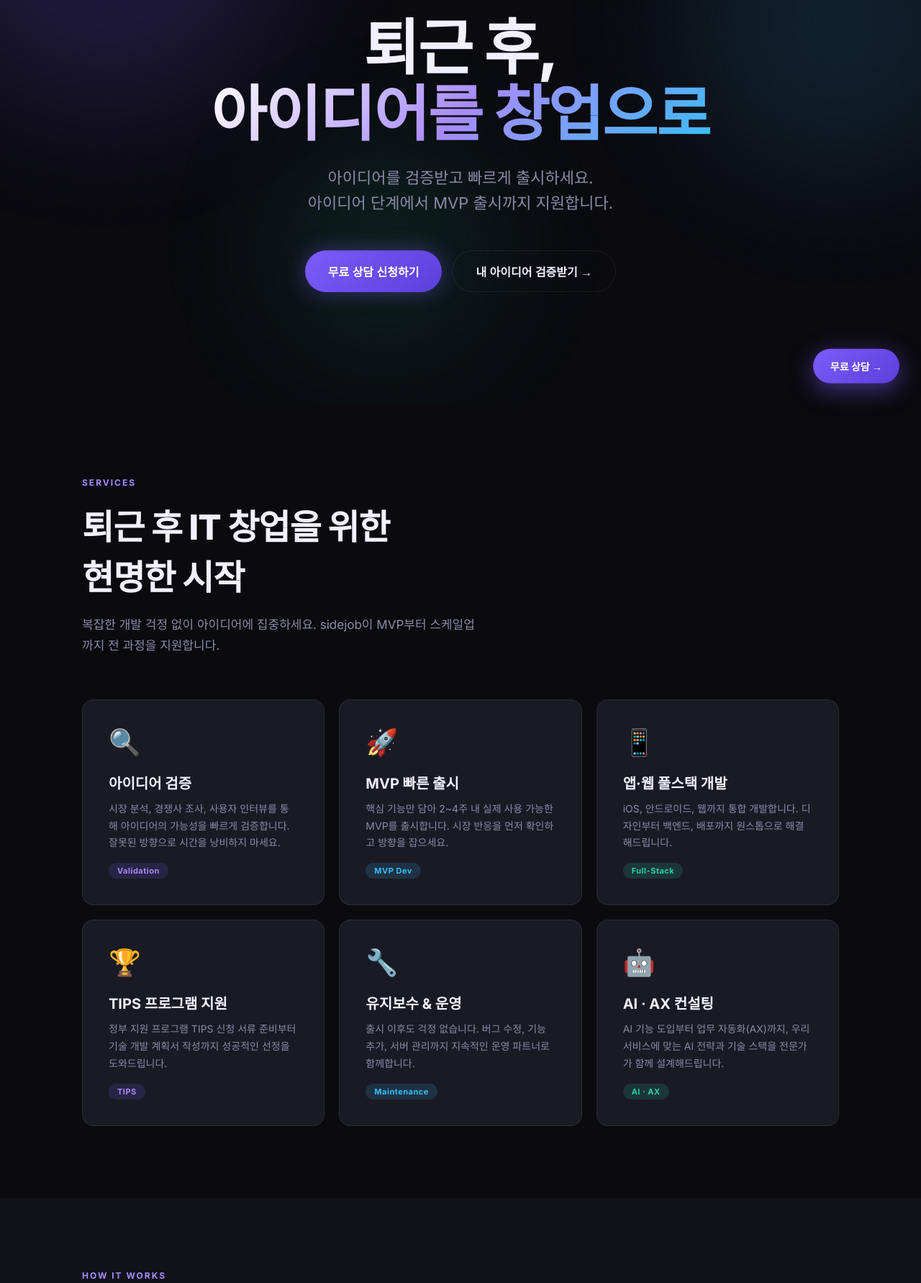
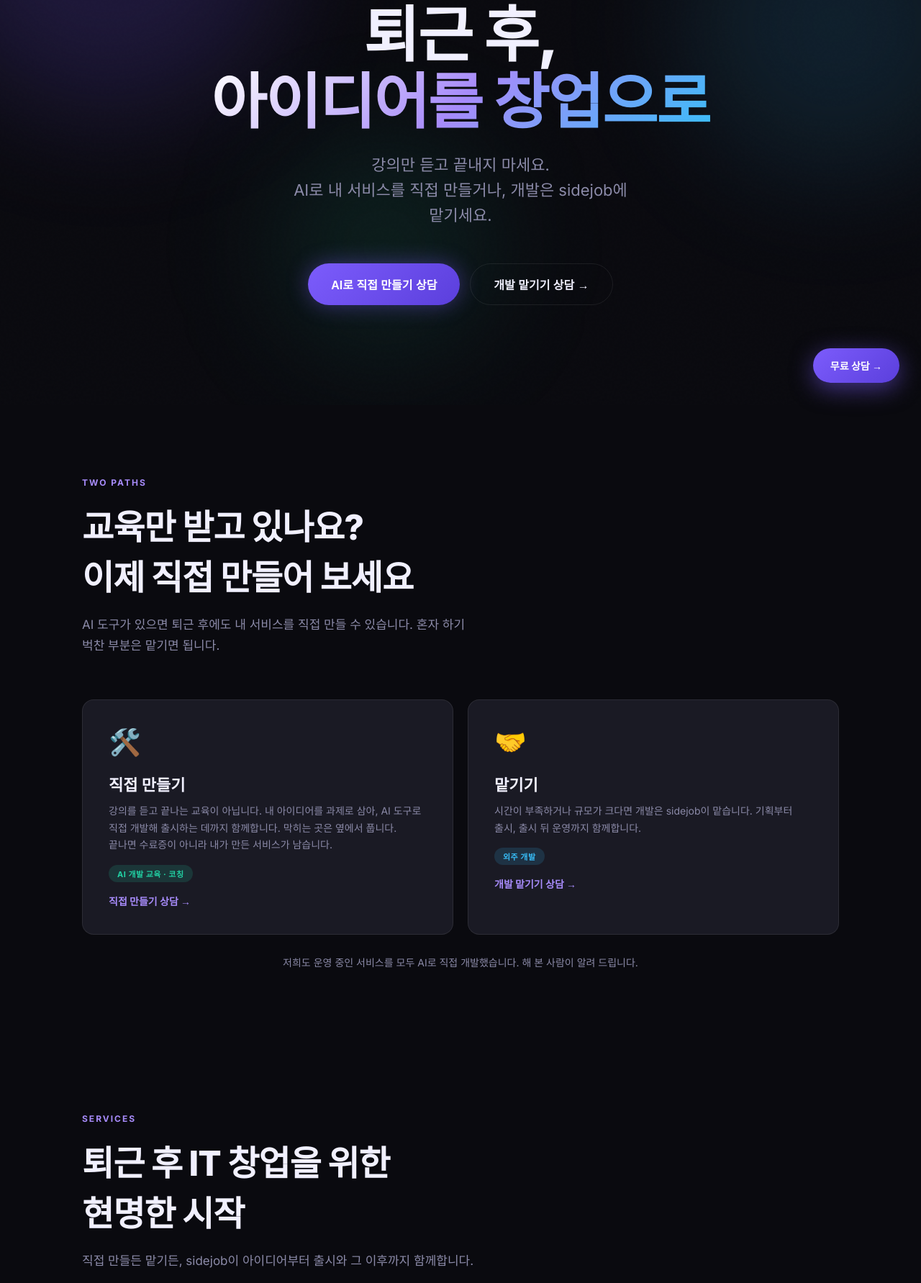
Before and after one commit to smilekdh79/sidejob, a plain HTML site: page index.html in a window 1280 px wide. Shown: the part 237-2020 px from the top of the page at 72% size. Drawn offline with Linux system fonts and the light colour scheme; a web font is replaced by a local one.

Commit message:
"교육만 받고 있나요? 이제 직접 만들어 보세요" — 직접 만들기 갈래 추가
- 포지션(오너 2026-09-13): 개인 대상 — 외주 개발, 또는 AI로 직접 개발하도록 교육
- 히어로: "강의만 듣고 끝내지 마세요" + 버튼 두 개(AI로 직접 만들기 상담 / 개발 맡기기 상담)
- 두 갈래 섹션 신설(직접 만들기 · 맡기기), 근거 한 줄(운영 서비스 모두 AI로 직접 개발)
- 서비스 'AI · AX 컨설팅' → 'AI로 직접 개발하기', 문의 유형 'AI로 직접 개발(교육·코칭)' 추가
- 누른 버튼에 맞는 문의 유형을 상담 창에서 미리 선택
- 메뉴·푸터·메타 설명 반영, 한국어 단어 중간 줄바꿈 방지

Co-Authored-By: Claude Opus 5 <noreply@anthropic.com>

```diff
--- a/index.html
+++ b/index.html
@@ -20,7 +20,7 @@
   <meta charset="UTF-8" />
   <meta name="viewport" content="width=device-width, initial-scale=1.0" />
   <title>sidejob | 퇴근 후, 아이디어를 창업으로</title>
-  <meta name="description" content="아이디어를 검증받고 빠르게 출시하세요. 창업 준비자를 위한 실행형 MVP 개발 파트너 sidejob." />
+  <meta name="description" content="강의만 듣고 끝내지 마세요. 퇴근 후 내 서비스를 AI로 직접 만들거나, 개발을 맡기세요. 퇴근 후 창업 파트너 sidejob." />
 
   <!-- Canonical URL -->
   <link rel="canonical" href="https://sidejob.im" />
@@ -33,7 +33,7 @@
   <meta property="og:type" content="website" />
   <meta property="og:url" content="https://sidejob.im" />
   <meta property="og:title" content="sidejob | 퇴근 후, 아이디어를 창업으로" />
-  <meta property="og:description" content="아이디어를 검증받고 빠르게 출시하세요. 창업 준비자를 위한 실행형 MVP 개발 파트너 sidejob." />
+  <meta property="og:description" content="강의만 듣고 끝내지 마세요. 퇴근 후 내 서비스를 AI로 직접 만들거나, 개발을 맡기세요. 퇴근 후 창업 파트너 sidejob." />
   <meta property="og:image" content="https://sidejob.im/og-image.png" />
   <meta property="og:image:width" content="1200" />
   <meta property="og:image:height" content="630" />
@@ -58,7 +58,7 @@
     "@context": "https://schema.org",
     "@type": "ProfessionalService",
     "name": "sidejob",
-    "description": "아이디어를 검증받고 빠르게 출시하세요. 창업 준비자를 위한 실행형 MVP 개발 파트너 sidejob.",
+    "description": "강의만 듣고 끝내지 마세요. 퇴근 후 내 서비스를 AI로 직접 만들거나, 개발을 맡기세요. 퇴근 후 창업 파트너 sidejob.",
     "url": "https://sidejob.im",
     "telephone": "010-2134-5967",
     "email": "hello@sidejob.kr",
@@ -74,7 +74,7 @@
       "@type": "Person",
       "name": "강동호"
     },
-    "knowsAbout": ["MVP 개발", "스타트업", "앱 개발", "웹 개발", "TIPS 프로그램", "아이디어 검증", "AI 컨설팅"],
+    "knowsAbout": ["AI 개발 교육", "MVP 개발", "스타트업", "앱 개발", "웹 개발", "TIPS 프로그램", "아이디어 검증", "AI 컨설팅"],
     "areaServed": "KR",
     "priceRange": "$$"
   }
@@ -283,6 +283,13 @@
       display: grid; grid-template-columns: repeat(auto-fit, minmax(280px, 1fr));
       gap: 20px; margin-top: 60px;
     }
+    /* 두 갈래(직접 만들기 / 맡기기) */
+    .paths-grid { display: grid; grid-template-columns: repeat(2, 1fr); gap: 20px; margin-top: 60px; }
+    .paths-grid .service-card { cursor: pointer; }
+    .paths-grid .service-card h3 { font-size: 22px; }
+    .paths-grid .path-go { display: block; margin-top: 16px; font-size: 14px; font-weight: 700; color: var(--accent2); }
+    .hero-sub, .section-desc, .service-card p { word-break: keep-all; }
+    .paths-note { margin-top: 28px; text-align: center; font-size: 14px; color: var(--muted); }
     .service-card {
       background: var(--card); border: 1px solid var(--border);
       border-radius: var(--radius); padding: 36px;
@@ -515,6 +522,7 @@
       .stats-bar { gap: 40px; padding: 32px 20px; }
       .process-steps::before { display: none; }
       .modal { padding: 36px 24px; }
+      .paths-grid { grid-template-columns: 1fr; }
     }
   </style>
 </head>
@@ -532,6 +540,7 @@ height="0" width="0" style="display:none;visibility:hidden"></iframe></noscript>
 <nav id="navbar">
   <div class="nav-logo">sidejob</div>
   <ul class="nav-links">
+    <li><a href="#paths">직접 만들기</a></li>
     <li><a href="#services">서비스</a></li>
     <li><a href="#process">진행 방식</a></li>
     <li><a href="#tips">TIPS 프로그램</a></li>
@@ -547,7 +556,7 @@ height="0" width="0" style="display:none;visibility:hidden"></iframe></noscript>
 
   <div class="hero-badge">
     <span></span>
-    창업 준비자를 위한 실행형 개발 파트너
+    직접 만들거나, 맡기거나 — 퇴근 후 창업 파트너
   </div>
 
   <h1>
@@ -556,13 +565,40 @@ height="0" width="0" style="display:none;visibility:hidden"></iframe></noscript>
   </h1>
 
   <p class="hero-sub">
-    아이디어를 검증받고 빠르게 출시하세요.<br />
-    아이디어 단계에서 MVP 출시까지 지원합니다.
+    강의만 듣고 끝내지 마세요.<br />
+    AI로 내 서비스를 직접 만들거나, 개발은 sidejob에 맡기세요.
   </p>
 
   <div class="hero-btns">
-    <button class="btn-primary" id="hero-cta1">무료 상담 신청하기</button>
-    <button class="btn-secondary" id="hero-cta2">내 아이디어 검증받기 →</button>
+    <button class="btn-primary" id="hero-cta1">AI로 직접 만들기 상담</button>
+    <button class="btn-secondary" id="hero-cta2">개발 맡기기 상담 →</button>
+  </div>
+</section>
+
+<!-- PATHS — 직접 만들기 / 맡기기 -->
+<section id="paths">
+  <div class="section-inner">
+    <div class="section-tag reveal">Two Paths</div>
+    <h2 class="section-title reveal">교육만 받고 있나요?<br />이제 직접 만들어 보세요</h2>
+    <p class="section-desc reveal">AI 도구가 있으면 퇴근 후에도 내 서비스를 직접 만들 수 있습니다. 혼자 하기 벅찬 부분은 맡기면 됩니다.</p>
+
+    <div class="paths-grid">
+      <div class="service-card reveal" id="path-build">
+        <div class="service-icon">🛠️</div>
+        <h3>직접 만들기</h3>
+        <p>강의를 듣고 끝나는 교육이 아닙니다. 내 아이디어를 과제로 삼아, AI 도구로 직접 개발해 출시하는 데까지 함께합니다. 막히는 곳은 옆에서 풉니다. 끝나면 수료증이 아니라 내가 만든 서비스가 남습니다.</p>
+        <span class="tag tag-green">AI 개발 교육 · 코칭</span>
+        <div class="path-go">직접 만들기 상담 →</div>
+      </div>
+      <div class="service-card reveal" id="path-hire">
+        <div class="service-icon">🤝</div>
+        <h3>맡기기</h3>
+        <p>시간이 부족하거나 규모가 크다면 개발은 sidejob이 맡습니다. 기획부터 출시, 출시 뒤 운영까지 함께합니다.</p>
+        <span class="tag tag-blue">외주 개발</span>
+        <div class="path-go">개발 맡기기 상담 →</div>
+      </div>
+    </div>
+    <p class="paths-note reveal">저희도 운영 중인 서비스를 모두 AI로 직접 개발했습니다. 해 본 사람이 알려 드립니다.</p>
   </div>
 </section>
 
@@ -571,7 +607,7 @@ height="0" width="0" style="display:none;visibility:hidden"></iframe></noscript>
   <div class="section-inner">
     <div class="section-tag reveal">Services</div>
     <h2 class="section-title reveal">퇴근 후 IT 창업을 위한<br />현명한 시작</h2>
-    <p class="section-desc reveal">복잡한 개발 걱정 없이 아이디어에 집중하세요. sidejob이 MVP부터 스케일업까지 전 과정을 지원합니다.</p>
+    <p class="section-desc reveal">직접 만들든 맡기든, sidejob이 아이디어부터 출시와 그 이후까지 함께합니다.</p>
 
     <div class="services-grid">
       <div class="service-card reveal">
@@ -605,10 +641,10 @@ height="0" width="0" style="display:none;visibility:hidden"></iframe></noscript>
         <span class="tag tag-blue">Maintenance</span>
       </div>
       <div class="service-card reveal">
-        <div class="service-icon">🤖</div>
-        <h3>AI · AX 컨설팅</h3>
-        <p>AI 기능 도입부터 업무 자동화(AX)까지, 우리 서비스에 맞는 AI 전략과 기술 스택을 전문가가 함께 설계해드립니다.</p>
-        <span class="tag tag-green">AI · AX</span>
+        <div class="service-icon">🛠️</div>
+        <h3>AI로 직접 개발하기</h3>
+        <p>강의만 듣고 끝나지 않습니다. 내 서비스를 AI 도구로 직접 개발하도록, 만들면서 가르칩니다. 로그인·결제·배포처럼 혼자 막히기 쉬운 곳까지 함께 갑니다.</p>
+        <span class="tag tag-green">AI Build</span>
       </div>
     </div>
   </div>
@@ -650,7 +686,7 @@ height="0" width="0" style="display:none;visibility:hidden"></iframe></noscript>
   <div class="cta-inner">
     <div class="section-tag" style="text-align:center; margin-bottom:16px;">Get Started</div>
     <h2 class="reveal">지금 바로 시작하세요</h2>
-    <p class="reveal">어떤 단계에 있든 상관없습니다. 상담 하나로 모든 게 명확해집니다.</p>
+    <p class="reveal">직접 만들지, 맡길지 아직 몰라도 괜찮습니다. 상담에서 함께 정해요.</p>
 
     <div class="cta-grid reveal">
       <div class="cta-btn" id="cta-free">
@@ -659,9 +695,9 @@ height="0" width="0" style="display:none;visibility:hidden"></iframe></noscript>
         <div class="cta-desc">30분 무료 온라인 미팅</div>
       </div>
       <div class="cta-btn" id="cta-idea">
-        <div class="cta-icon">💡</div>
-        <div class="cta-title">내 아이디어 검증받기</div>
-        <div class="cta-desc">시장성 · 기술 타당성 분석</div>
+        <div class="cta-icon">🛠️</div>
+        <div class="cta-title">AI로 직접 만들기</div>
+        <div class="cta-desc">교육 · 코칭 상담</div>
       </div>
       <div class="cta-btn" id="cta-tips">
         <div class="cta-icon">🏆</div>
@@ -687,11 +723,12 @@ height="0" width="0" style="display:none;visibility:hidden"></iframe></noscript>
     <div class="footer-top">
       <div class="footer-brand">
         <div class="logo">sidejob</div>
-        <p>퇴근 후 IT 창업을 위한 실행형 개발 파트너.<br />아이디어에서 MVP, 그 이상까지.</p>
+        <p>퇴근 후 창업 파트너 — 직접 만들거나, 맡기거나.<br />아이디어에서 출시, 그 이상까지.</p>
       </div>
       <div class="footer-links">
         <h4>서비스</h4>
         <ul>
+          <li><a href="#paths">AI로 직접 개발</a></li>
           <li><a href="#services">아이디어 검증</a></li>
           <li><a href="#services">MVP 개발</a></li>
           <li><a href="#services">앱·웹 개발</a></li>
@@ -748,6 +785,7 @@ height="0" width="0" style="display:none;visibility:hidden"></iframe></noscript>
       <div class="form-group">
         <label for="f-type">문의 유형</label>
         <select id="f-type" name="category">
+          <option value="AI 직접 개발 교육">🛠️ AI로 직접 개발(교육·코칭)</option>
           <option value="MVP 개발">🚀 MVP 빠른 출시</option>
           <option value="아이디어 검증">🔍 아이디어 검증</option>
           <option value="TIPS 프로그램">🏆 TIPS 프로그램 지원</option>
@@ -836,7 +874,9 @@ height="0" width="0" style="display:none;visibility:hidden"></iframe></noscript>
   }
 
   // Modal
-  function openModal() {
+  function openModal(type) {
+    // 누른 버튼에 맞는 문의 유형을 미리 골라 둔다(클릭 이벤트가 넘어오면 무시).
+    if (typeof type === 'string') document.getElementById('f-type').value = type;
     document.getElementById('consultModal').classList.add('open');
     document.body.style.overflow = 'hidden';
     // 폼 초기화
@@ -890,10 +930,12 @@ height="0" width="0" style="display:none;visibility:hidden"></iframe></noscript>
   });
 
   // Wire up all CTA buttons to open modal
-  document.getElementById('hero-cta1').onclick = openModal;
-  document.getElementById('hero-cta2').onclick = openModal;
+  document.getElementById('hero-cta1').onclick = () => openModal('AI 직접 개발 교육');
+  document.getElementById('hero-cta2').onclick = () => openModal('MVP 개발');
+  document.getElementById('path-build').onclick = () => openModal('AI 직접 개발 교육');
+  document.getElementById('path-hire').onclick = () => openModal('MVP 개발');
   document.getElementById('cta-free').onclick = openModal;
-  document.getElementById('cta-idea').onclick = openModal;
+  document.getElementById('cta-idea').onclick = () => openModal('AI 직접 개발 교육');
   document.getElementById('cta-tips').onclick = openModal;
   document.getElementById('cta-maintenance').onclick = openModal;
   document.querySelector('.nav-cta').onclick = openModal;
```
